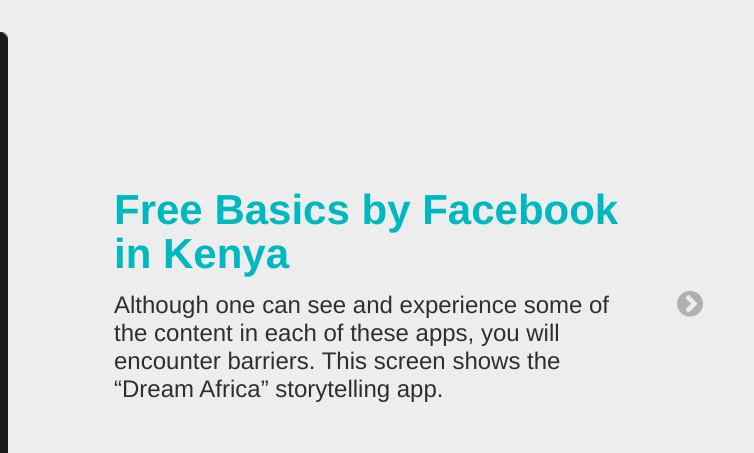
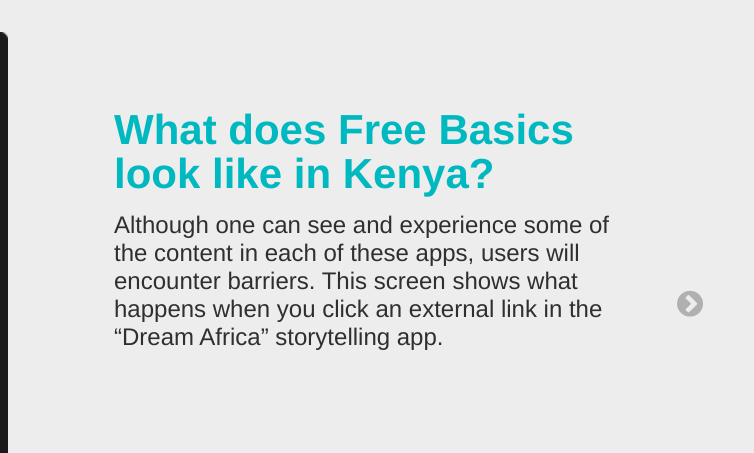
Before and after one commit to gv-interactives/fbx-interactive, a plain HTML site: page index.html in a window 1280 px wide. Both pictures are taken after a click on the link 64 px from the left and 400 px from the top of the page. Shown: the part 97-550 px from the top of the page, 526-1280 px from the left. Drawn offline with nearby package versions, Linux system fonts and the light colour scheme.

Commit message:
copy edits

```diff
--- a/index.html
+++ b/index.html
@@ -17,6 +17,12 @@
 
     <div id="mobile-container" class="col-40">
         <div id="mobileviewer">
+            <div class="image-container" data-i="9">
+            <div class="image">
+                <img src="images/09.png">
+            </div>
+            </div>
+
             <div class="image-container" data-i="8">
             <div class="image">
                 <img src="images/08.png">
@@ -79,8 +85,8 @@
     </div>
 
     <div class="col-40" id="text-panel">
-        <h2>Free Basics by Facebook in Kenya</h2>
-        <p id="text">Any mobile phone user who subscribes to Airtel in Kenya can download Free Basics from the Google Play store.</p>
+        <h2>What does Free Basics look like in Kenya?</h2>
+        <div id="text"><p>If you subscribe to Airtel in Kenya, you can use Free Basics.</p><p>If you do not have an internet connection, you can purchase a SIM card that auto-loads the Free Basics app onto your phone.</p><p>If you have a WiFi or mobile data connection, you can download Free Basics from the Google Play store.</p></div>
     </div>
 
     <div class="col-10 fbx-button">
@@ -93,17 +99,18 @@
 <script type="text/javascript">
 $(document).ready(function(){
     var index = 0;
-    var total = 9;
+    var total = 10;
     var text = [
-    "Any mobile phone user who subscribes to Airtel in Kenya can download Free Basics from the Google Play store.",
-    "When you download the app, you are told that it will need access to various pieces of information within your phone. You must accept these conditions in order to proceed.",
-    "When you open the app for the first time, you are invited to visit popular websites for free, and told that by using the app, you consent to Facebook Terms, Data Policy and Cookies Policy, and to receiving SMS notifications from Facebook.",
-    "If you wish to use the app in Kiswahili, you are presented with an identical interface in Kiswahili.",
-    "The main navigation screen of the app presents a list of free services that the user can access, beginning with Facebook. The other options are listed in alphabetical order.",
-    "Websites remove multimedia content, including video and advertisements, on FreeBasics.",
-    "If you select the three small dots in the upper right corner of the screen, you will see a drop-down menu that includes &ldquo;More Free Services.&rdquo;",
-    "This screen presents a longer list of apps, which also appear in alphabetical order.",
-    "Although one can see and experience some of the content in each of these apps, you will encounter barriers. This screen shows the &ldquo;Dream Africa&rdquo; storytelling app."
+    "<p>If you subscribe to Airtel in Kenya, you can use Free Basics.</p><p>If you do not have an internet connection, you can purchase a SIM card that auto-loads the Free Basics app onto your phone.</p><p>If you have a WiFi or mobile data connection, you can download Free Basics from the Google Play store.</p>",
+    "<p>If you download the app, you are told that it will need access to various types of information within your phone. You must accept these conditions in order to proceed.</p><p>If it is pre-loaded onto your phone, you do not see this permission screen.</p>",
+    "<p>When you open the app for the first time, you are invited to visit popular websites for free. You are told that by using the Free Basics app, you consent to Facebook's standardized Terms, Data Policy and Cookies Policy, and to receiving SMS notifications from Facebook.</p>",
+    "<p>The main navigation screen of the app presents a list of selected free services that the user can access, beginning with Facebook. The other options are listed in alphabetical order.</p>",
+    "<p>If you wish to use the app in Kiswahili, you are presented with an identical interface in Kiswahili.</p>",
+    "<p>But very few free services are available in the Kiswahili language.</p>",
+    "<p>Free Basics prioritizes services in two tiers. To access a full list of services, users have to locate three small dots in the upper right corner of the screen, and decide to click on them. The criteria for which services are deemed top tier are unspecified.</p>",
+    "<p>This screen presents a longer list of approximately 150 apps, which also appear in alphabetical order. There is no explanation of why services are split into two separate areas of the app.</p>",
+    "<p>Websites remove multimedia content, including video and advertisements, on Free Basics.</p>",
+    "<p>Although one can see and experience some of the content in each of these apps, users will encounter barriers. This screen shows what happens when you click an external link in the &ldquo;Dream Africa&rdquo; storytelling app.</p>"
     ];
 
     var changeSlide = function (index, previous) {
@@ -115,7 +122,7 @@
         $("*[data-i="+index+"]").fadeIn(200, function () {
 
         });
-        if(index===4) {
+        if(index===3) {
             $("*[data-i="+index+"] .image").addClass('animate-applist');
         }
         if(index===7) {
--- a/style.css
+++ b/style.css
@@ -83,7 +83,7 @@
 }
 #text-panel {
     align-self: flex-start;
-    margin-top: 200px;
+    margin-top: 120px;
 }
 #text-panel h2 {
     font-size: 42px;
```
Also changed, not shown: images/03.png, images/04.png, images/05.png, images/08.png, images/09.png (added).
